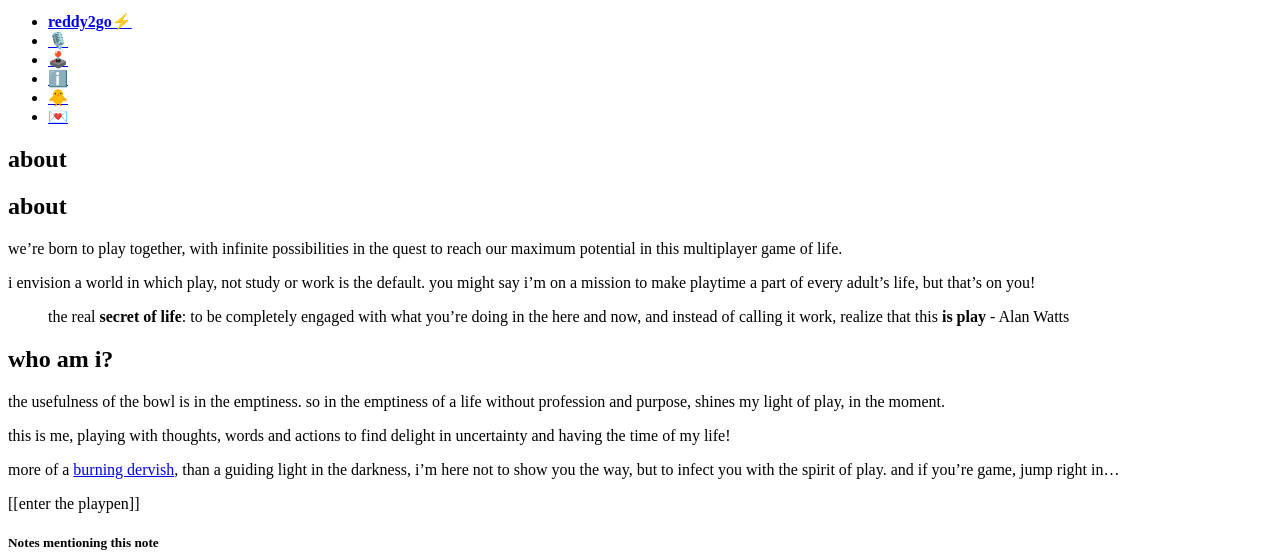
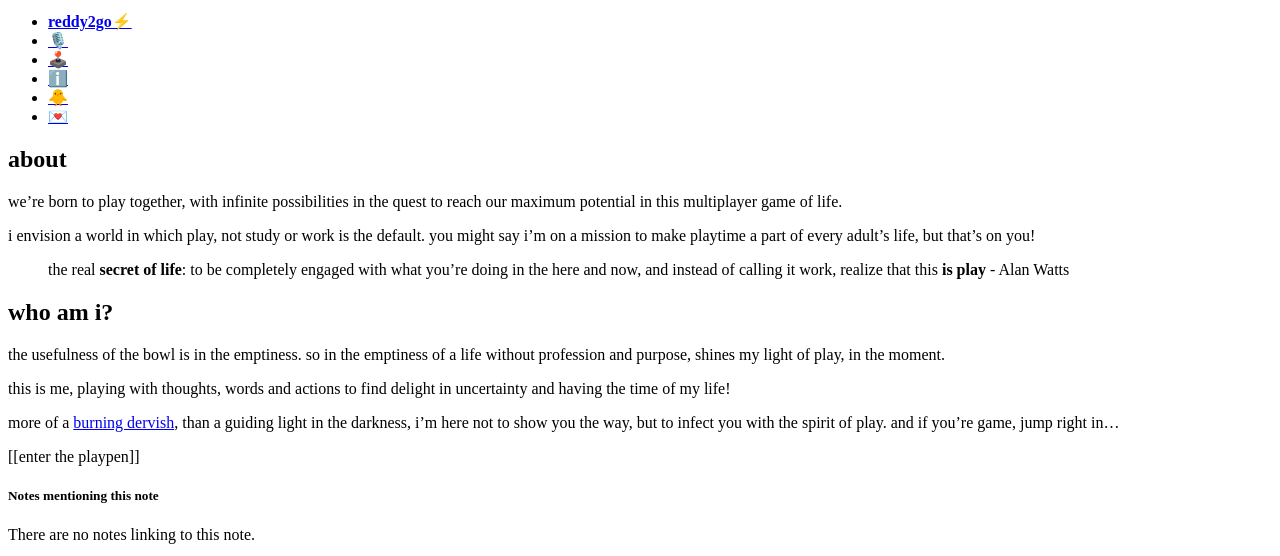
Before and after one commit to reddy2go/redgarden, a Jekyll site: the page built from _notes/about.md, in a window 1280 px wide, cut to the strip 112-668 px from the top of the page. Built offline with Jekyll 4.4.1, drawn with Linux system fonts in a browser that asks for light colours; Markdown is read by kramdown in place of the engine named in the settings.

Commit message:
Update about.md

```diff
--- a/_notes/about.md
+++ b/_notes/about.md
@@ -3,8 +3,6 @@
 slug: about
 favicon:
 ---
-
-# about
 
 we’re born to play together, with infinite possibilities in the quest to reach our maximum potential in this multiplayer game of life.
 
```
